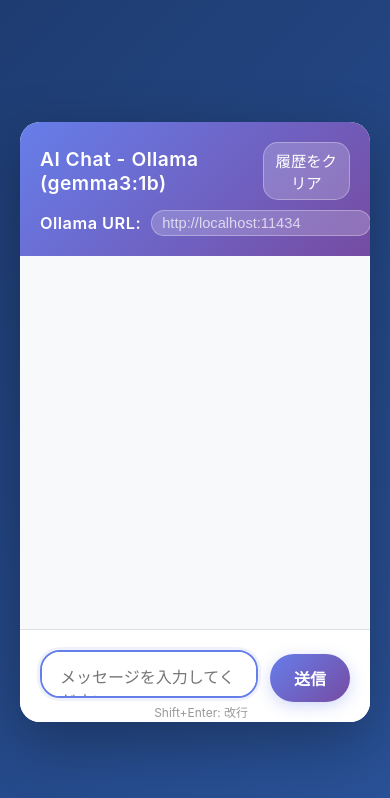
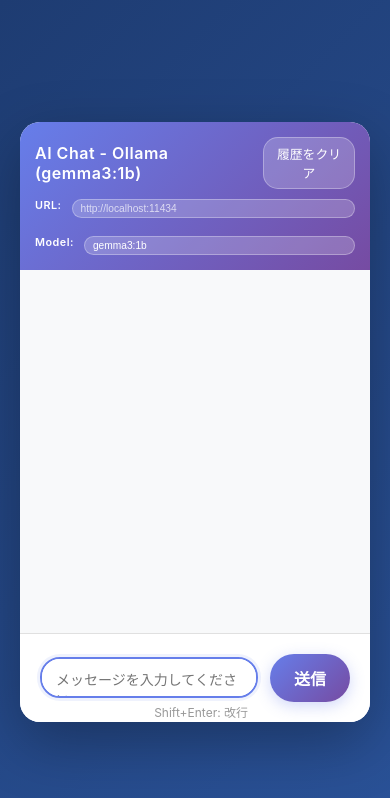
Before and after one commit to bigdragon0610/ollama-chat, a plain HTML site: page index.html in a window 390 px wide. Drawn offline with Linux system fonts and the light colour scheme.

Commit message:
レスポンシブ対応

```diff
--- a/index.html
+++ b/index.html
@@ -65,6 +65,13 @@
         letter-spacing: 0.5px;
       }
 
+      @media (max-width: 480px) {
+        .chat-header {
+          padding: 15px;
+          font-size: 1em;
+        }
+      }
+
       .header-content {
         display: flex;
         justify-content: space-between;
@@ -98,6 +105,7 @@
         gap: 10px;
         align-items: center;
         font-size: 0.85em;
+        flex-wrap: wrap;
       }
 
       .url-input-container label {
@@ -107,6 +115,7 @@
       #baseUrlInput,
       #modelInput {
         flex: 1;
+        min-width: 0;
         padding: 4px 10px;
         border: 1px solid rgba(255, 255, 255, 0.3);
         border-radius: 15px;
@@ -114,6 +123,22 @@
         color: white;
         font-size: 0.9em;
         outline: none;
+      }
+
+      @media (max-width: 480px) {
+        .url-input-container {
+          font-size: 0.75em;
+        }
+
+        .url-input-container label {
+          font-size: 0.9em;
+        }
+
+        #baseUrlInput,
+        #modelInput {
+          font-size: 0.85em;
+          padding: 3px 8px;
+        }
       }
 
       #baseUrlInput::placeholder,
@@ -168,6 +193,14 @@
         transition: transform 0.2s ease;
         white-space: pre-wrap;
         line-height: 1.5;
+      }
+
+      @media (max-width: 480px) {
+        .message-content {
+          max-width: 85%;
+          padding: 10px 14px;
+          font-size: 14px;
+        }
       }
 
       .message-content:hover {
@@ -229,6 +262,13 @@
         max-height: 100px;
         overflow-y: auto;
         font-family: inherit;
+      }
+
+      @media (max-width: 480px) {
+        #userInput {
+          font-size: 14px;
+          padding: 10px 14px;
+        }
       }
 
       #userInput:focus {
@@ -336,20 +376,24 @@
           </div>
         </div>
         <div class="url-input-container">
-          <label for="baseUrlInput">Ollama URL:</label>
+          <div style="display: flex; gap: 10px; width: 100%">
+            <label for="baseUrlInput">URL:</label>
             <input
               type="text"
               id="baseUrlInput"
               placeholder="http://localhost:11434"
               value=""
             />
-          <label for="modelInput" style="margin-left: 15px">Model:</label>
+          </div>
+          <div style="display: flex; gap: 10px; width: 100%; margin-top: 8px">
+            <label for="modelInput">Model:</label>
             <input
               type="text"
               id="modelInput"
               placeholder="gemma3:1b"
               value="gemma3:1b"
             />
+          </div>
         </div>
       </div>
       <div class="chat-messages" id="chatMessages"></div>
```
Lines whose indentation alone changed are shown as unchanged.
